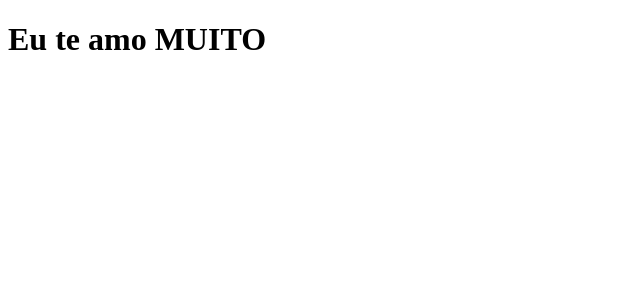
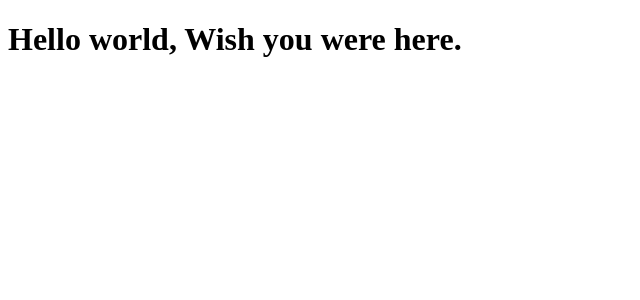
Before and after one commit to MonwerLB/clone-tabnews, a Next.js app: page / in a window 1280 px wide. Shown: the top 300 px of the page, without its empty margins (0-640 px from the left). Built offline with nearby package versions, Linux system fonts and the light colour scheme.

Commit message:
Modifica a frase

```diff
--- a/pages/index.js
+++ b/pages/index.js
@@ -1,13 +1,5 @@
 function Home() {
-  return <h1> Eu te amo MUITO</h1>;
-}
-
-function teste() {
-  console.log("teste");
-}
-
-function teste2() {
-  console.log("indentação errada");
+  return <h1> Hello world, Wish you were here.</h1>;
 }
 
 export default Home;
```
